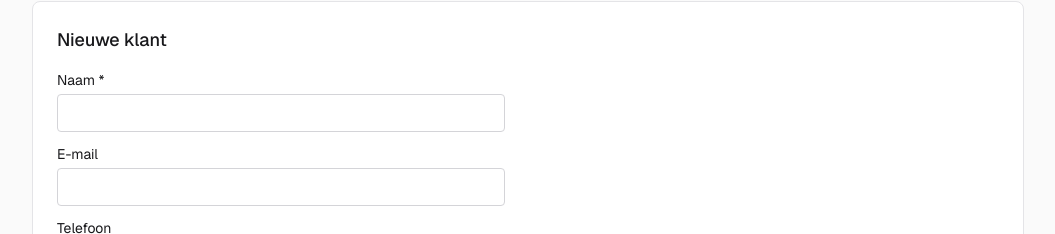
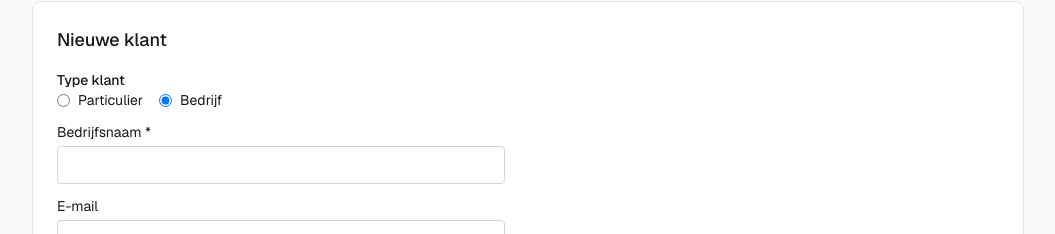
Before and after one commit to dennisceha12-coder/rental-planner, a Next.js app: page /clients in a window 1280 px wide. Shown: the part 168-402 px from the top of the page, without its empty margins (112-1167 px from the left). Built offline with nearby package versions, Linux system fonts and the light colour scheme; no server answers; the database is empty.

Commit message:
Add client type distinction for particulier and bedrijf.
Stores ClientType on clients with form labels, list badges, and quote display; BTW field available for both types.

Co-authored-by: Cursor <cursoragent@cursor.com>

```diff
--- a/src/app/actions.ts
+++ b/src/app/actions.ts
@@ -47,6 +47,7 @@ function revalidateAll(projectId?: string) {
 
 export async function createClient(formData: FormData) {
   const parsed = clientSchema.safeParse({
+    type: formData.get('type') || 'BEDRIJF',
     name: formData.get('name'),
     email: formData.get('email') || undefined,
     phone: formData.get('phone') || undefined,
@@ -62,6 +63,7 @@ export async function createClient(formData: FormData) {
 
 export async function updateClient(id: string, formData: FormData) {
   const parsed = clientSchema.safeParse({
+    type: formData.get('type') || 'BEDRIJF',
     name: formData.get('name'),
     email: formData.get('email') || undefined,
     phone: formData.get('phone') || undefined,
--- a/src/app/clients/page.tsx
+++ b/src/app/clients/page.tsx
@@ -2,6 +2,7 @@ import Link from 'next/link';
 import { prisma } from '@/lib/db';
 import ClientForm from '@/components/ClientForm';
 import DeleteClientButton from '@/components/DeleteClientButton';
+import { CLIENT_TYPE_LABELS } from '@/lib/clients';
 
 export const dynamic = 'force-dynamic';
 
@@ -35,12 +36,20 @@ export default async function ClientsPage() {
               <li key={c.id} className="px-4 py-4">
                 <div className="flex flex-wrap items-start justify-between gap-3">
                   <div>
-                    <p className="font-medium">{c.name}</p>
+                    <div className="flex flex-wrap items-center gap-2">
+                      <p className="font-medium">{c.name}</p>
+                      <span className="rounded-full bg-zinc-100 px-2 py-0.5 text-xs font-medium text-zinc-600">
+                        {CLIENT_TYPE_LABELS[c.type]}
+                      </span>
+                    </div>
                     <p className="text-sm text-zinc-500">
                       {[c.email, c.phone].filter(Boolean).join(' · ') || '—'}
                     </p>
                     {c.address && (
                       <p className="mt-0.5 text-sm text-zinc-500">{c.address}</p>
+                    )}
+                    {c.vatNumber && (
+                      <p className="mt-0.5 text-sm text-zinc-500">BTW: {c.vatNumber}</p>
                     )}
                     <p className="mt-1 text-xs text-zinc-400">
                       {c._count.projects} project(en)
--- a/src/app/print/[id]/offerte/page.tsx
+++ b/src/app/print/[id]/offerte/page.tsx
@@ -15,6 +15,7 @@ import {
 } from '@/lib/company-settings';
 import PrintHeader from '@/components/print/PrintHeader';
 import PrintToolbar from '@/components/PrintToolbar';
+import { CLIENT_TYPE_LABELS } from '@/lib/clients';
 
 export default async function OffertePrintPage({
   params,
@@ -71,6 +72,7 @@ export default async function OffertePrintPage({
         <div>
           <h2 className="mb-2 font-semibold uppercase text-xs text-zinc-500">Klant</h2>
           <p className="font-medium">{project.client.name}</p>
+          <p className="text-zinc-600">{CLIENT_TYPE_LABELS[project.client.type]}</p>
           {project.client.address && <p>{project.client.address}</p>}
           {project.client.email && <p>{project.client.email}</p>}
           {project.client.phone && <p>{project.client.phone}</p>}
--- a/src/app/projects/[id]/page.tsx
+++ b/src/app/projects/[id]/page.tsx
@@ -16,6 +16,7 @@ import { mapCrewShiftFromDb } from '@/lib/crew';
 import { getCompanySettings } from '@/lib/company-settings';
 import DuplicateProjectButton from '@/components/DuplicateProjectButton';
 import DeleteProjectButton from '@/components/DeleteProjectButton';
+import { CLIENT_TYPE_LABELS } from '@/lib/clients';
 
 export default async function ProjectPage({
   params,
@@ -70,7 +71,7 @@ export default async function ProjectPage({
             <StatusBadge status={project.status} />
           </div>
           <p className="mt-1 text-sm text-zinc-500">
-            {project.client.name}
+            {project.client.name} · {CLIENT_TYPE_LABELS[project.client.type]}
             {project.quoteNumber ? ` · ${project.quoteNumber}` : ''}
           </p>
         </div>
--- a/src/components/ClientForm.tsx
+++ b/src/components/ClientForm.tsx
@@ -3,10 +3,13 @@
 import { useState, useTransition } from 'react';
 import { createClient, updateClient } from '@/app/actions';
 import FormErrors from '@/components/FormErrors';
+import { CLIENT_TYPE_LABELS } from '@/lib/clients';
 import type { FieldErrors } from '@/lib/form-errors';
+import type { ClientType } from '@/generated/prisma/client';
 
 type Client = {
   id: string;
+  type: ClientType;
   name: string;
   email: string | null;
   phone: string | null;
@@ -17,6 +20,8 @@ type Client = {
 export default function ClientForm({ client }: { client?: Client }) {
   const [pending, startTransition] = useTransition();
   const [errors, setErrors] = useState<FieldErrors | undefined>();
+  const [type, setType] = useState<ClientType>(client?.type ?? 'BEDRIJF');
+  const isBusiness = type === 'BEDRIJF';
 
   return (
     <form
@@ -35,8 +40,25 @@ export default function ClientForm({ client }: { client?: Client }) {
       className="grid max-w-md gap-3"
     >
       <FormErrors errors={errors} />
+      <fieldset className="grid gap-2">
+        <legend className="text-sm font-medium">Type klant</legend>
+        <div className="flex flex-wrap gap-4 text-sm">
+          {(Object.keys(CLIENT_TYPE_LABELS) as ClientType[]).map((value) => (
+            <label key={value} className="flex items-center gap-2">
+              <input
+                type="radio"
+                name="type"
+                value={value}
+                checked={type === value}
+                onChange={() => setType(value)}
+              />
+              {CLIENT_TYPE_LABELS[value]}
+            </label>
+          ))}
+        </div>
+      </fieldset>
       <label className="grid gap-1 text-sm">
-        Naam *
+        {isBusiness ? 'Bedrijfsnaam *' : 'Naam *'}
         <input
           name="name"
           required
--- a/src/components/ProjectForm.tsx
+++ b/src/components/ProjectForm.tsx
@@ -9,6 +9,7 @@ import {
   DEFAULT_TRANSPORT_RATE_PER_KM,
 } from '@/lib/constants';
 import type { FieldErrors } from '@/lib/form-errors';
+import { clientDisplayName } from '@/lib/clients';
 import type { Project, Client, ProjectStatus, TransportType } from '@/generated/prisma/client';
 
 type ProjectWithClient = Project & { client: Client };
@@ -99,7 +100,7 @@ export default function ProjectForm({
               >
                 {clients.map((c) => (
                   <option key={c.id} value={c.id}>
-                    {c.name}
+                    {clientDisplayName(c.name, c.type)}
                   </option>
                 ))}
               </select>
@@ -116,7 +117,7 @@ export default function ProjectForm({
                 <option value="">— of nieuwe klant hieronder —</option>
                 {clients.map((c) => (
                   <option key={c.id} value={c.id}>
-                    {c.name}
+                    {clientDisplayName(c.name, c.type)}
                   </option>
                 ))}
               </select>
--- /dev/null
+++ b/src/lib/clients.ts
@@ -0,0 +1,10 @@
+import type { ClientType } from '@/generated/prisma/client';
+
+export const CLIENT_TYPE_LABELS: Record<ClientType, string> = {
+  PARTICULIER: 'Particulier',
+  BEDRIJF: 'Bedrijf',
+};
+
+export function clientDisplayName(name: string, type: ClientType): string {
+  return `${name} (${CLIENT_TYPE_LABELS[type]})`;
+}
--- a/src/lib/validators.ts
+++ b/src/lib/validators.ts
@@ -17,7 +17,9 @@ export const projectStatusSchema = z.enum([
   'AFGEROND',
 ]);
 
-export const clientSchema = z.object({
+export const clientSchema = z
+  .object({
+    type: z.enum(['PARTICULIER', 'BEDRIJF']),
     name: z.string().min(1, 'Naam is verplicht'),
     email: z
       .string()
@@ -27,7 +29,11 @@ export const clientSchema = z.object({
     phone: z.string().optional(),
     address: z.string().optional(),
     vatNumber: z.string().optional(),
-});
+  })
+  .transform((data) => ({
+    ...data,
+    vatNumber: data.vatNumber?.trim() ? data.vatNumber.trim() : undefined,
+  }));
 
 export const equipmentCategorySchema = z.object({
   name: z.string().min(1, 'Naam is verplicht'),
```
Also changed, not shown: 2 other files (tests, documents, lock files or other folders). Lines whose indentation alone changed are shown as unchanged.
